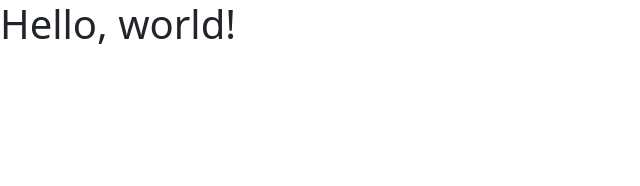
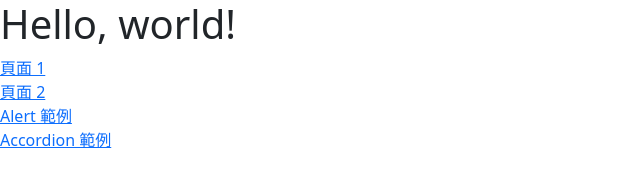
Before and after one commit to jimnot190/2025-12-10-BOOTSRAP, a plain HTML site: page index.html in a window 1280 px wide. Shown: the whole page, without its empty margins (0-640 px from the left). Drawn offline with nearby package versions, Linux system fonts and the light colour scheme.

Commit message:
Update index.html

```diff
--- a/index.html
+++ b/index.html
@@ -13,6 +13,10 @@
 <body>
     <h1>Hello, world!</h1>
 
+    <a href="index1.html">頁面 1</a><br>
+    <a href="index2.html">頁面 2</a><br>
+    <a href="index_alert.html">Alert 範例</a><br>
+    <a href="index_accordions.html">Accordion 範例</a><br>
 
 
 
```
